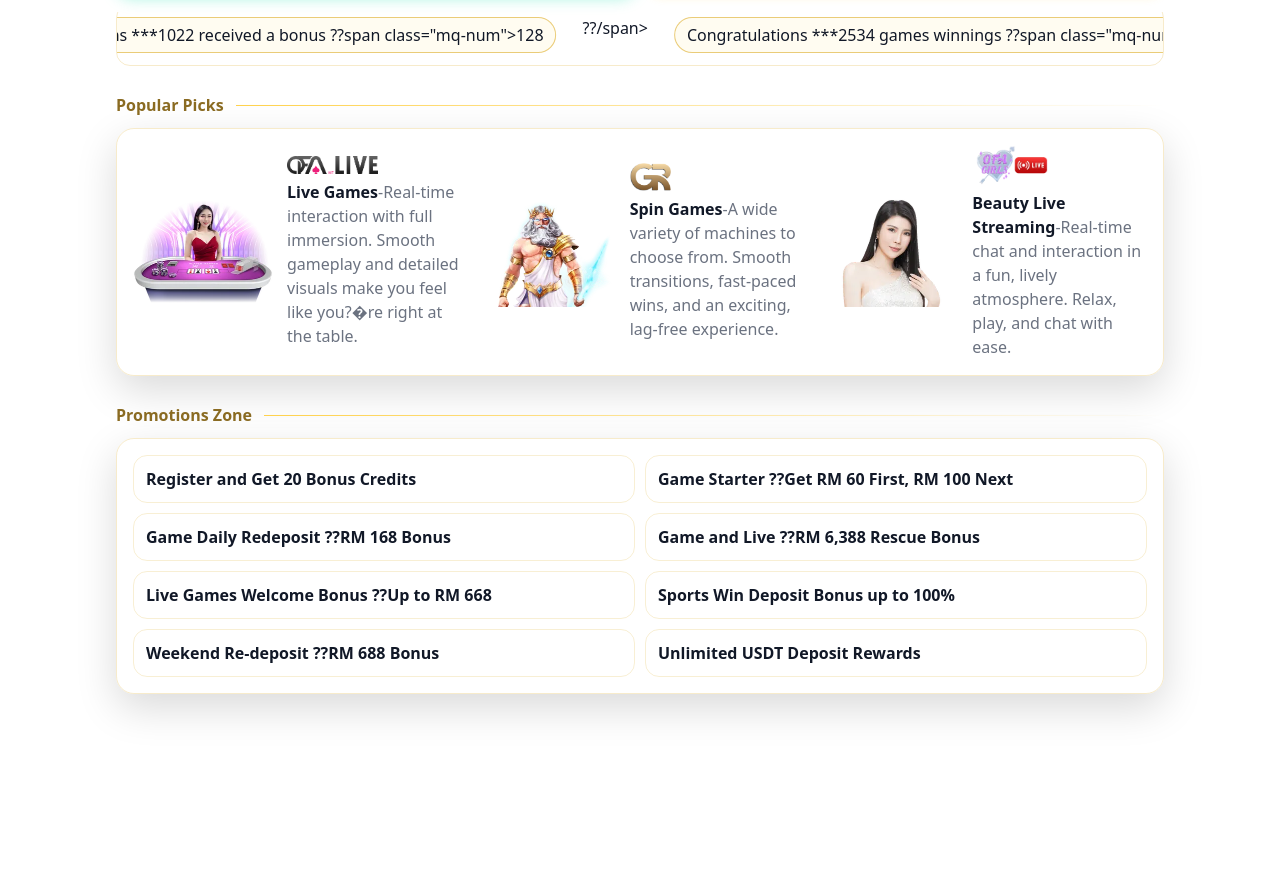
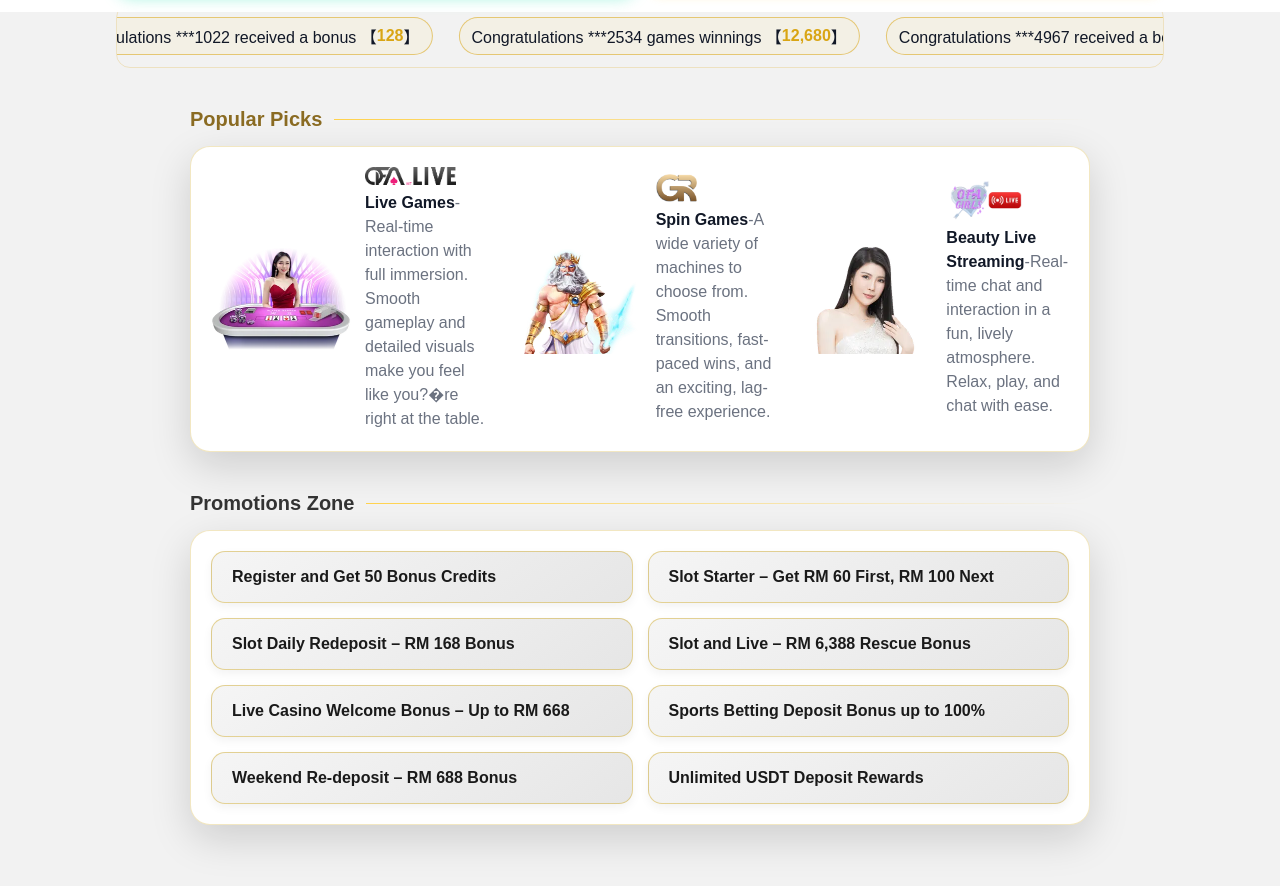
Before and after one commit to ofa168alex/OFA168SEO-BANG002, a plain HTML site: page index.html in a window 1280 px wide. Shown: the part 788-1674 px from the top of the page. Drawn offline with Linux system fonts and the light colour scheme.

Commit message:
Update index.html

```diff
--- a/index.html
+++ b/index.html
@@ -785,16 +785,16 @@
 
     <div class="marquee">
       <div class="marquee-track" id="marquee">
-        <span class="mq-item">Congratulations ***0099 received a bonus ??span class="mq-num">120</span>??/span>
-        <span class="mq-item">Congratulations ***1022 received a bonus ??span class="mq-num">128</span>??/span>
-        <span class="mq-item">Congratulations ***2534 games winnings ??span class="mq-num">12,680</span>??/span>
-        <span class="mq-item">Congratulations ***4967 received a bonus ??span class="mq-num">200</span>??/span>
-        <span class="mq-item">Congratulations ***2984 games winnings ??span class="mq-num">21,430</span>??/span>
-        <span class="mq-item">Congratulations ***4398 games winnings ??span class="mq-num">68,975</span>??/span>
-        <span class="mq-item">Congratulations ***2091 received a bonus ??span class="mq-num">688</span>??/span>
-        <span class="mq-item">Congratulations ***4082 games winnings ??span class="mq-num">13,740</span>??/span>
-        <span class="mq-item">Congratulations ***0122 games winnings ??span class="mq-num">36,890</span>??/span>
-        <span class="mq-item">Congratulations ***7897 received a bonus ??span class="mq-num">88</span>??/span>
+        <span class="mq-item">Congratulations ***0099 received a bonus 【<span class="mq-num">120</span>】</span>
+        <span class="mq-item">Congratulations ***1022 received a bonus 【<span class="mq-num">128</span>】</span>
+        <span class="mq-item">Congratulations ***2534 games winnings 【<span class="mq-num">12,680</span>】</span>
+        <span class="mq-item">Congratulations ***4967 received a bonus 【<span class="mq-num">200</span>】</span>
+        <span class="mq-item">Congratulations ***2984 games winnings 【<span class="mq-num">21,430</span>】</span>
+        <span class="mq-item">Congratulations ***4398 games winnings 【<span class="mq-num">68,975</span>】</span>
+        <span class="mq-item">Congratulations ***2091 received a bonus 【<span class="mq-num">688</span>】</span>
+        <span class="mq-item">Congratulations ***4082 games winnings 【<span class="mq-num">13,740</span>】</span>
+        <span class="mq-item">Congratulations ***0122 games winnings 【<span class="mq-num">36,890</span>】</span>
+        <span class="mq-item">Congratulations ***7897 received a bonus 【<span class="mq-num">88</span>】</span>
       </div>
     </div>
 
@@ -841,21 +841,123 @@
 
 
 
+   <!DOCTYPE html>
+<html lang="en">
+<head>
+<meta charset="UTF-8">
+<title>Promotions Zone</title>
+
+<style>
+body {
+  font-family: Arial, sans-serif;
+  background: #f2f2f2;
+}
+
+/* 外框 */
+.section {
+  max-width: 900px;
+  margin: 40px auto;
+}
+
+/* 标题 */
+.section-head {
+  font-size: 20px;
+  font-weight: bold;
+  margin-bottom: 15px;
+  color: #333;
+}
+
+/* 卡片容器 */
+.section-box {
+  background: #ffffff;
+  border-radius: 20px;
+  padding: 20px;
+  border: 1px solid rgba(212,175,55,0.3);
+}
+
+/* 网格 */
+.offers {
+  display: grid;
+  grid-template-columns: repeat(2, 1fr);
+  gap: 15px;
+}
+
+/* 每个按钮 */
+.offer {
+  display: block;
+  padding: 16px 20px;
+  border-radius: 14px;
+
+  background: linear-gradient(145deg, #f5f5f5, #e6e6e6);
+  border: 1px solid rgba(212,175,55,0.5);
+
+  text-decoration: none; /* ❌ 去掉蓝线 */
+  color: #1a1a1a;
+  font-weight: 600;
+
+  box-shadow: 0 4px 10px rgba(0,0,0,0.05);
+
+  transition: all 0.25s ease;
+}
+
+/* Hover 高级效果 */
+.offer:hover {
+  background: linear-gradient(145deg, #1a1a1a, #2a2a2a);
+  color: #d4af37;
+  transform: translateY(-3px);
+  box-shadow: 0 8px 20px rgba(0,0,0,0.2);
+  border: 1px solid #d4af37;
+}
+</style>
+
+</head>
+
+<body>
+
 <section class="section offers-section">
-      <div class="section-head"><span>Promotions Zone</span></div>
+  <div class="section-head">Promotions Zone</div>
+
   <div class="section-box">
     <div class="offers">
-          <div class="offer">Register and Get 20 Bonus Credits</div>
-          <div class="offer">Game Starter ??Get RM 60 First, RM 100 Next</div>
-          <div class="offer">Game Daily Redeposit ??RM 168 Bonus</div>
-          <div class="offer">Game and Live ??RM 6,388 Rescue Bonus</div>
-          <div class="offer">Live Games Welcome Bonus ??Up to RM 668</div>
-          <div class="offer">Sports Win Deposit Bonus up to 100%</div>
-          <div class="offer">Weekend Re-deposit ??RM 688 Bonus</div>
-          <div class="offer">Unlimited USDT Deposit Rewards</div>
+
+      <a href="https://bang002.ofa168my.net/promos?id=%E6%89%80%E6%9C%89%E6%B4%BB%E5%8B%95" target="_blank" class="offer">
+        Register and Get 50 Bonus Credits
+      </a>
+
+      <a href="https://bang002.ofa168my.net/promos?id=%E6%89%80%E6%9C%89%E6%B4%BB%E5%8B%95" target="_blank" class="offer">
+        Slot Starter – Get RM 60 First, RM 100 Next
+      </a>
+
+      <a href="https://bang002.ofa168my.net/promos?id=%E6%89%80%E6%9C%89%E6%B4%BB%E5%8B%95" target="_blank" class="offer">
+        Slot Daily Redeposit – RM 168 Bonus
+      </a>
+
+      <a href="https://bang002.ofa168my.net/promos?id=%E6%89%80%E6%9C%89%E6%B4%BB%E5%8B%95" target="_blank" class="offer">
+        Slot and Live – RM 6,388 Rescue Bonus
+      </a>
+
+      <a href="https://bang002.ofa168my.net/promos?id=%E6%89%80%E6%9C%89%E6%B4%BB%E5%8B%95" target="_blank" class="offer">
+        Live Casino Welcome Bonus – Up to RM 668
+      </a>
+
+      <a href="https://bang002.ofa168my.net/promos?id=%E6%89%80%E6%9C%89%E6%B4%BB%E5%8B%95" target="_blank" class="offer">
+        Sports Betting Deposit Bonus up to 100%
+      </a>
+
+      <a href="https://bang002.ofa168my.net/promos?id=%E6%89%80%E6%9C%89%E6%B4%BB%E5%8B%95" target="_blank" class="offer">
+        Weekend Re-deposit – RM 688 Bonus
+      </a>
+
+      <a href="https://bang002.ofa168my.net/promos?id=%E6%89%80%E6%9C%89%E6%B4%BB%E5%8B%95" target="_blank" class="offer">
+        Unlimited USDT Deposit Rewards
+      </a>
+
     </div>
   </div>
 </section>
+
+</body>
+</html>
   </main>
 
   <nav class="bottombar">
```
Lines whose indentation alone changed are shown as unchanged.
